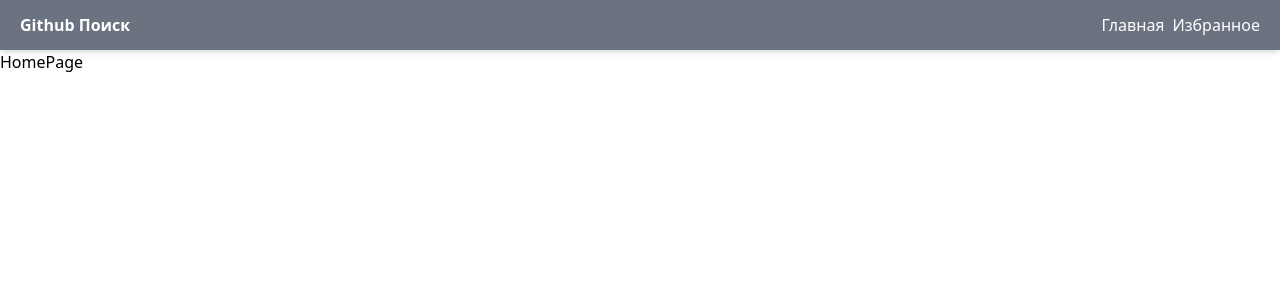
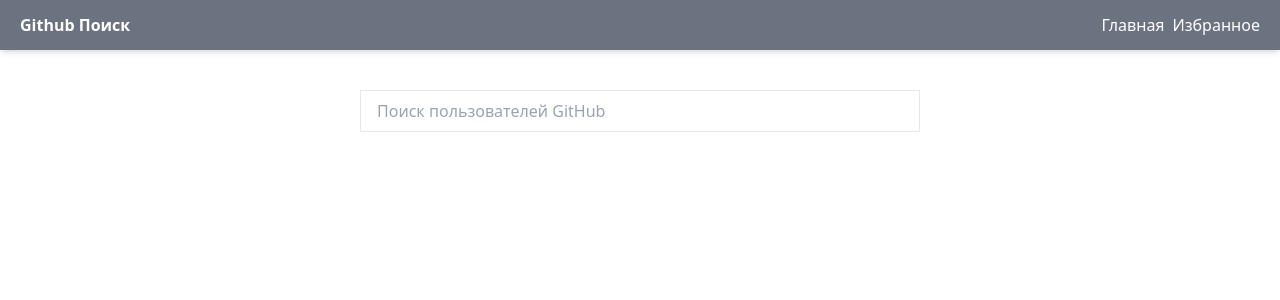
Before and after one commit to Terentiy01/github-search, a React (Create React App) app: page / in a window 1280 px wide. Shown: the top 300 px of the page. Built offline with nearby package versions, Linux system fonts and the light colour scheme; no server answers.

Commit message:
used a custom hook and implemented a search for github users

```diff
--- /dev/null
+++ b/src/hooks/debounce.ts
@@ -0,0 +1,12 @@
+import { useEffect, useState } from 'react'
+
+export function useDebounce(value: string, delay: number = 300): string {
+  const [debounced, setDebounced] = useState(value)
+
+  useEffect(() => {
+    const handler = setTimeout(() => setDebounced(value), delay)
+    return () => clearTimeout(handler)
+  }, [value, delay])
+
+  return debounced
+}
--- a/src/pages/HomePage.tsx
+++ b/src/pages/HomePage.tsx
@@ -1,10 +1,47 @@
+import { useState, useEffect } from 'react'
+import { useDebounce } from '../hooks/debounce'
 import { useSearchUsersQuery } from '../store/github/github.api'
 
 function HomePage() {
-  const { isLoading, isError, data } = useSearchUsersQuery('terentiy')
-  console.log(data)
+  const [search, setSearch] = useState('')
+  const debounced = useDebounce(search)
+  const { isLoading, isError, data } = useSearchUsersQuery(debounced, {
+    skip: debounced.length < 3,
+  })
 
-  return <div>HomePage</div>
+  useEffect(() => {
+    console.log(debounced)
+  }, [debounced])
+
+  return (
+    <div className="flex justify-center pt-10 mx-auto h-screen w-screen">
+      {isError && (
+        <p className="text-center text-red-600">Что-то пошло не так...</p>
+      )}
+
+      <div className="relative w-[560px]">
+        <input
+          type="text"
+          className="border py-2 px-4 w-full h-[42px] mb-2"
+          placeholder="Поиск пользователей GitHub"
+          value={search}
+          onChange={(e) => setSearch(e.target.value)}
+        />
+
+        <ul className="list-none absolute top-[42px] left-0 right-0 max-h-[200px] overflow-y-scroll shadow-md bg-white">
+          {isLoading && <p className="text-center">Загрузка...</p>}
+          {data?.map((user) => (
+            <li
+              key={user.id}
+              className="py-2 px-4 hover:bg-gray-500 hover:text-white transition-colors cursor-pointer"
+            >
+              {user.login}
+            </li>
+          ))}
+        </ul>
+      </div>
+    </div>
+  )
 }
 
 export default HomePage
```
